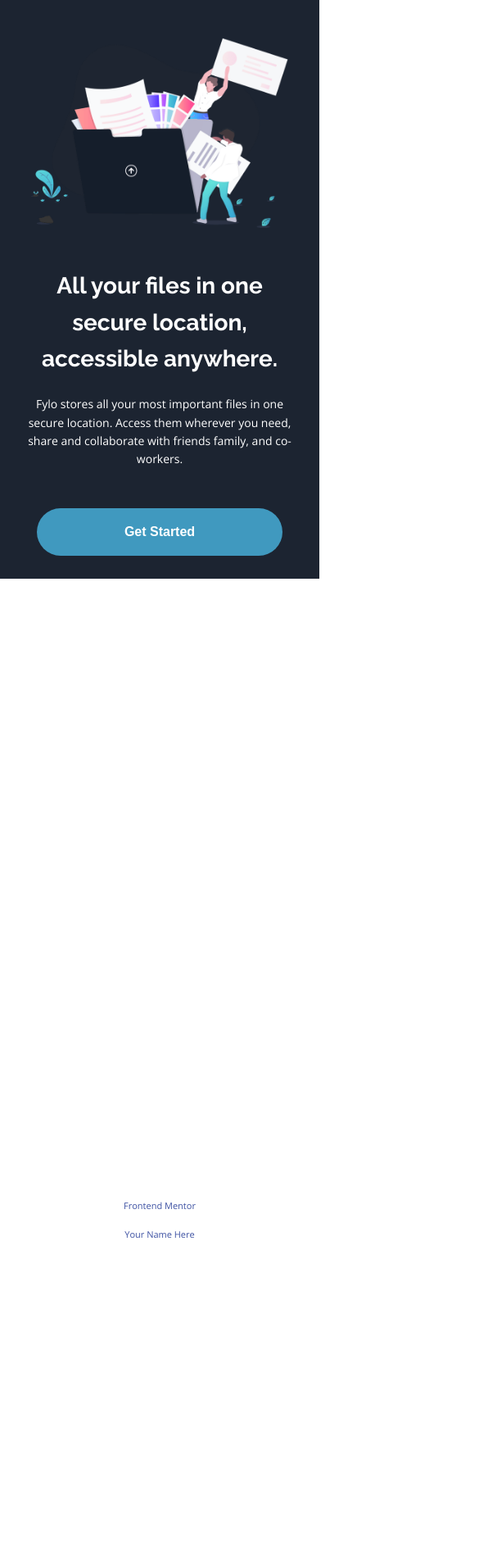
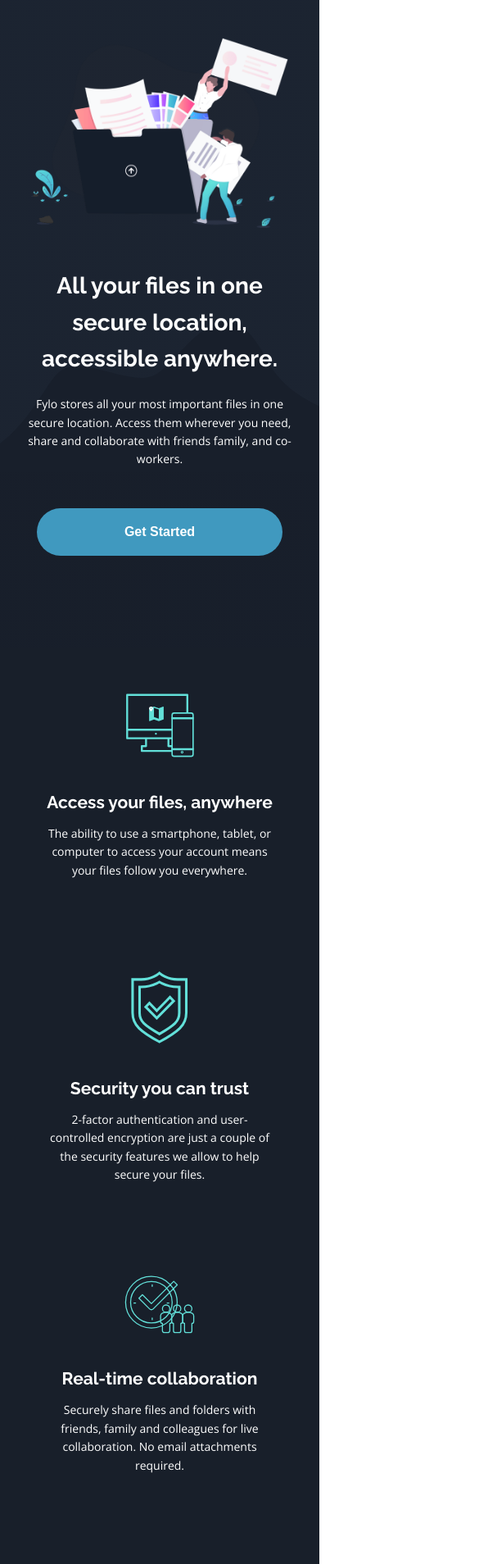
Before and after one commit to joanpujol/fem-Fylo-Dark-Theme-Page, a plain HTML site: page index.html in a window 390 px wide. Shown: the part 82-1990 px from the top of the page at 82% size, 585 px wide, since content can reach past the window. Before the commit the page ends 1615 px from the top, so only its background shows below. Drawn offline with nearby package versions, Linux system fonts and the light colour scheme.

Commit message:
Add demo section

```diff
--- a/css/style.css
+++ b/css/style.css
@@ -52,6 +52,14 @@ button:hover{
     background-color: var(--intro-bottom-color);
 }
 
+.container--dark {
+    background-color: var(--main-bg-color);
+}
+
+.container--gradient {
+    background: linear-gradient(180deg, var(--intro-bottom-color) 70%, var(--main-bg-color) 50%);
+}
+
 .header {
     display: flex;
     justify-content: space-between;
@@ -80,9 +88,12 @@ button:hover{
 
 .hero {
     margin: 0 auto;
-    padding: 2em 1.5em;
+    padding: 2em 1.5em 8em;
     text-align: center;
-    background-color: var(--intro-bottom-color);
+    background: url('../images/bg-curvy-mobile.svg');
+    background-size: 125%;
+    background-position: center 65%;
+    background-repeat: no-repeat;
 }
 
 .hero > * {
@@ -97,12 +108,51 @@ button:hover{
     margin-top: 3em;
 }
 
+.features {
+    max-width: 1240px;
+    margin: 0 auto;
+    display: flex;
+    flex-wrap: wrap;
+    padding-bottom: 5em;
+}
+
+.features__element {
+    width: 35.715em;
+    margin: 0 auto;
+    padding: 4em;
+    text-align: center;
+}
+
+.features__title {
+    margin-top: 1.5em;
+}
+
+.features__description {
+    margin-top: 0.75em;
+}
+
+.demo {
+    padding-top: 5em;
+}
+
 @media (min-width:1025px) {
     .hero {
         width: 40%;
+        background: initial;
     }
 
     .hero__image {
         max-width: 100%;
     }
+
+    .container--test {
+        background: url('../images/bg-curvy-desktop.svg');
+        background-size: 100%;
+        background-position: center 110%;
+        background-repeat: no-repeat;
+    }
+
+    .container--gradient {
+        background: linear-gradient(180deg, var(--intro-bottom-color) 100%, var(--main-bg-color) 50%);
+    }
 }
--- a/index.html
+++ b/index.html
@@ -34,8 +34,9 @@
     </header>
   </div>
 
-  <div class="container">
-    <div class="hero">
+  <div class="container--gradient">
+    <div class="container--test">
+      <div class="hero">
         <img src="/images/illustration-intro.png" alt="People having fun" class="hero__image">
         <h1 class="hero__title">
           All your files in one secure location, accessible anywhere.
@@ -48,37 +49,59 @@
           Get Started
         </button>
       </div>
+    </div>
   </div>
 
-  Access your files, anywhere
+  <div class="container--dark">
+    <div class="features">
+      <div class="features__element">
+          <img src="/images/icon-access-anywhere.svg" alt="" class="features__img">
+          <h2 class="features__title">Access your files, anywhere</h2>
+          <p class="features__description">
+            The ability to use a smartphone, tablet, or computer to access your account means your files follow you everywhere.
+            </p>
+      </div>
+      <div class="features__element">
+          <img src="/images/icon-security.svg" alt="" class="features__img">
+          <h2 class="features__title">Security you can trust</h2>
+          <p class="features__description">
+            2-factor authentication and user-controlled encryption are just a couple of the security features we allow to help secure your files.
+          </p>
+      </div>
+      <div class="features__element">
+          <img src="/images/icon-collaboration.svg" alt="" class="features__img">
+          <h2 class="features__title">Real-time collaboration</h2>
+          <p class="features__description">
+            Securely share files and folders with friends, family and colleagues for live collaboration. No email attachments required.
+          </p>
+      </div>
+      <div class="features__element">
+          <img src="/images/icon-any-file.svg" alt="" class="features__img">
+          <h2 class="features__title">Store any type of file</h2>
+          <p class="features__description">Whether you're sharing holidays photos or work documents, Fylo has you covered allowing for all file types to be securely stored and shared.
+          </p>
+      </div>
+    </div>
+  </div>
 
-  The ability to use a smartphone, tablet, or computer to access your account means your
-  files follow you everywhere.
-
-  Security you can trust
-
-  2-factor authentication and user-controlled encryption are just a couple of the security
-  features we allow to help secure your files.
-
-  Real-time collaboration
-
-  Securely share files and folders with friends, family and colleagues for live collaboration.
-  No email attachments required.
-
-  Store any type of file
-
-  Whether you're sharing holidays photos or work documents, Fylo has you covered allowing for all
-  file types to be securely stored and shared.
-
-  Stay productive, wherever you are
-
-  Never let location be an issue when accessing your files. Fylo has you covered for all of your file
-  storage needs.
-
-  Securely share files and folders with friends, family and colleagues for live collaboration. No email
-  attachments required.
-
-  See how Fylo works
+  <div class="container--dark">
+    <div class="demo">
+      <img src="/images/illustration-stay-productive.png" alt="" class="demo__image">
+      <h2 class="demo__title">
+        Stay productive, wherever you are
+      </h2>
+      <p class="demo__paragraph">
+        Never let location be an issue when accessing your files. Fylo has you covered for all of your file
+        storage needs.
+      </p>
+      <p class="demo__paragraph">
+        Securely share files and folders with friends, family and colleagues for live collaboration. No email attachments required.
+      </p>
+      <a href="#" class="demo__cta">
+        See how Fylo works
+      </a>
+    </div>
+  </div>
 
   Fylo has improved our team productivity by an order of magnitude. Since making the switch our team has
   become a well-oiled collaboration machine.
@@ -123,7 +146,7 @@
   <footer>
     <p class="attribution">
       Challenge by <a href="https://www.frontendmentor.io?ref=challenge" target="_blank">Frontend Mentor</a>.
-      Coded by <a href="#">Your Name Here</a>.
+      Coded by <a href="#">Juan Pujol</a>.
     </p>
   </footer>
 </body>
```
